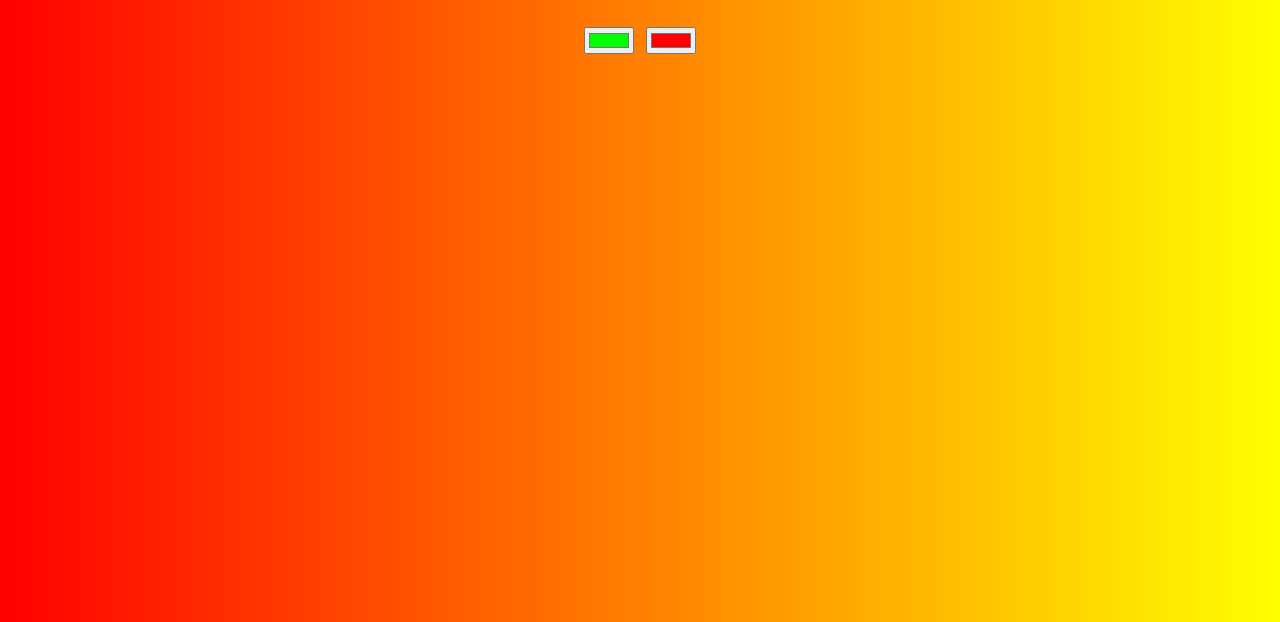
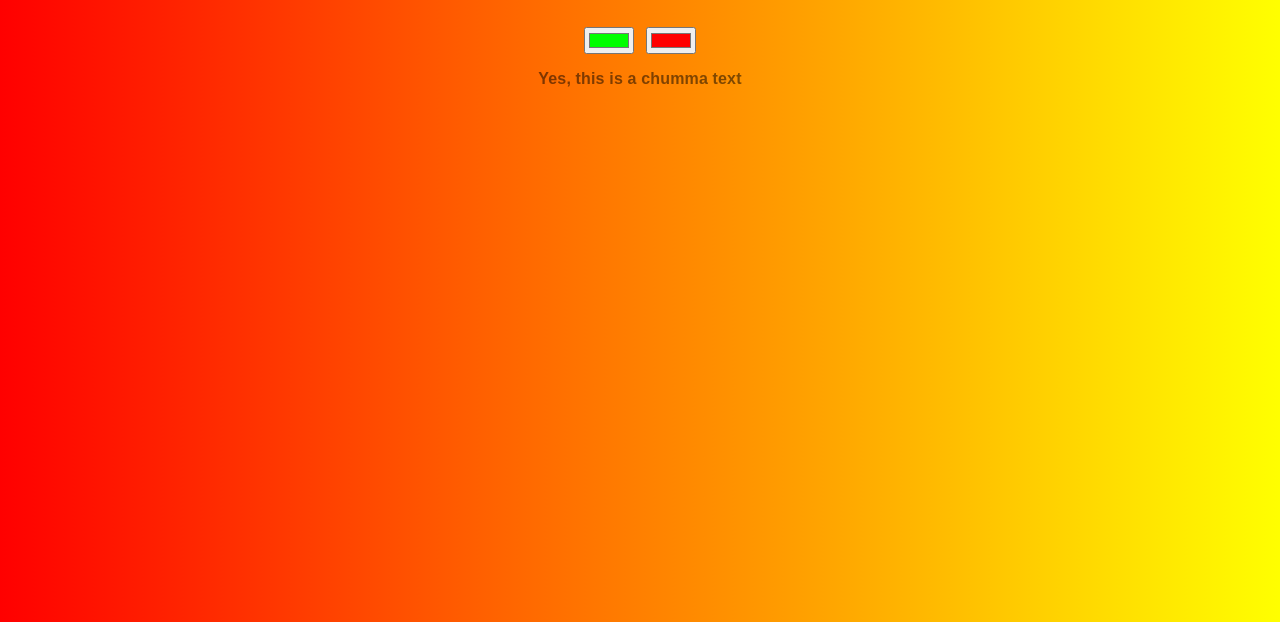
Before and after one commit to iaravindan/Test-Project, a plain HTML site: page index.html in a window 1280 px wide. Shown: the part 178-800 px from the top of the page. Drawn offline with Linux system fonts and the light colour scheme.

Commit message:
"This is a chumma addition"

```diff
--- a/index.html
+++ b/index.html
@@ -11,5 +11,6 @@
     <input class="color1" type="color" name="color1" value="#00ff00">
 	<input class="color2" type="color" name="color2" value="#ff0000">
     <script type="text/javascript" src="script.js"></script>
+    <h3>Yes, this is a chumma text</h3>
 </body>
 </html>
```
